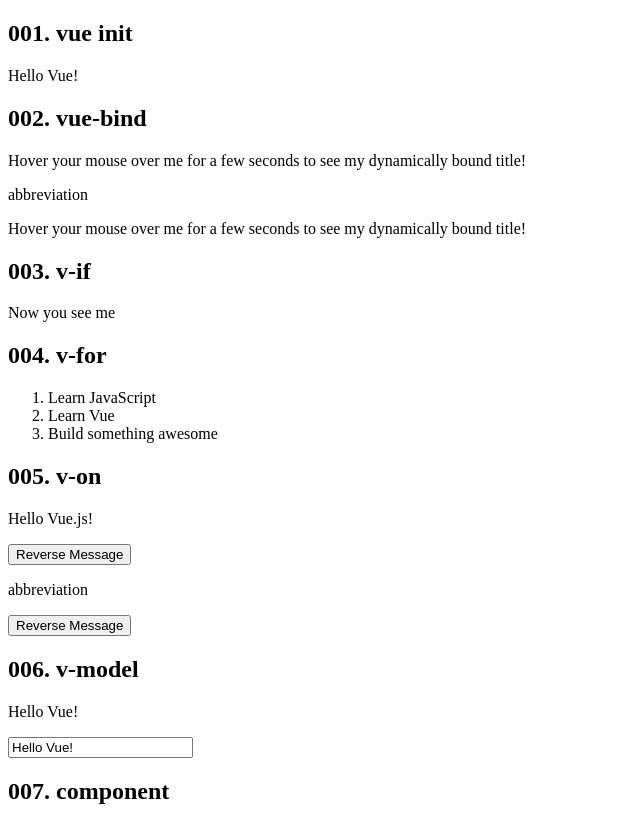
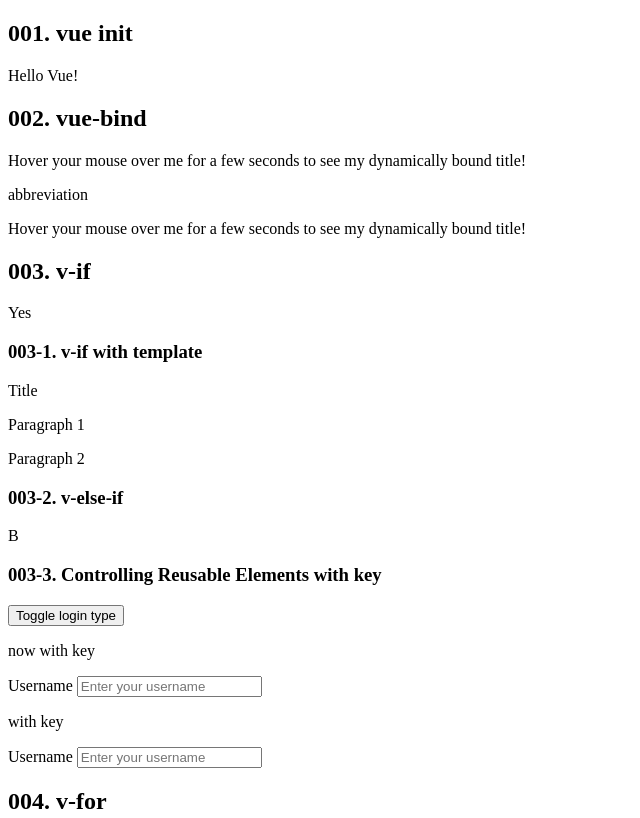
Before and after one commit to mgleon08/vue_practice, a plain HTML site: page base_example/index.html in a window 1280 px wide. Shown: the top 818 px of the page, without its empty margins (0-640 px from the left). Drawn offline with nearby package versions, Linux system fonts and the light colour scheme.

Commit message:
v-else-if v-else

```diff
--- a/base_example/index.html
+++ b/base_example/index.html
@@ -25,7 +25,44 @@
 
     <h2>003. v-if</h2>
     <div id="app-3">
-      <p v-if="seen">Now you see me</p>
+      <p v-if="seen">Yes</p>
+      <p v-else="seen">No</p>
+
+      <h3>003-1. v-if with template</h3>
+      <template v-if="seen">
+        <p>Title</p>
+        <p>Paragraph 1</p>
+        <p>Paragraph 2</p>
+      </template>
+
+      <h3>003-2. v-else-if</h3>
+      <div v-if="type === 'A'">A</div>
+      <div v-else-if="type === 'B'">B</div>
+      <div v-else-if="type === 'C'">C</div>
+      <div v-else>Not A/B/C</div>
+
+      <h3>003-3. Controlling Reusable Elements with key</h3>
+      <div><button v-on:click="toggle">Toggle login type</button></div>
+
+      <p>now with key</p>
+      <template v-if="loginType === 'username'">
+        <label>Username</label>
+        <input placeholder="Enter your username">
+      </template>
+      <template v-else>
+        <label>Email</label>
+        <input placeholder="Enter your email address">
+      </template>
+
+      <p>with key</p>
+      <template v-if="loginType === 'username'">
+        <label>Username</label>
+        <input placeholder="Enter your username" key="username-input">
+      </template>
+      <template v-else>
+        <label>Email</label>
+        <input placeholder="Enter your email address" key="email-input">
+      </template>
     </div>
 
     <h2>004. v-for</h2>
--- a/base_example/main.js
+++ b/base_example/main.js
@@ -15,7 +15,18 @@ var app2 = new Vue({
 var app3 = new Vue({
   el: '#app-3',
   data: {
-    seen: true
+    seen: true,
+    type: 'B',
+    loginType: 'username'
+  },
+  methods: {
+    toggle: function () {
+      if (this.loginType === 'username'){
+        this.loginType =  ''
+      }else {
+        this.loginType = 'username'
+      }
+    }
   }
 })
 
```
